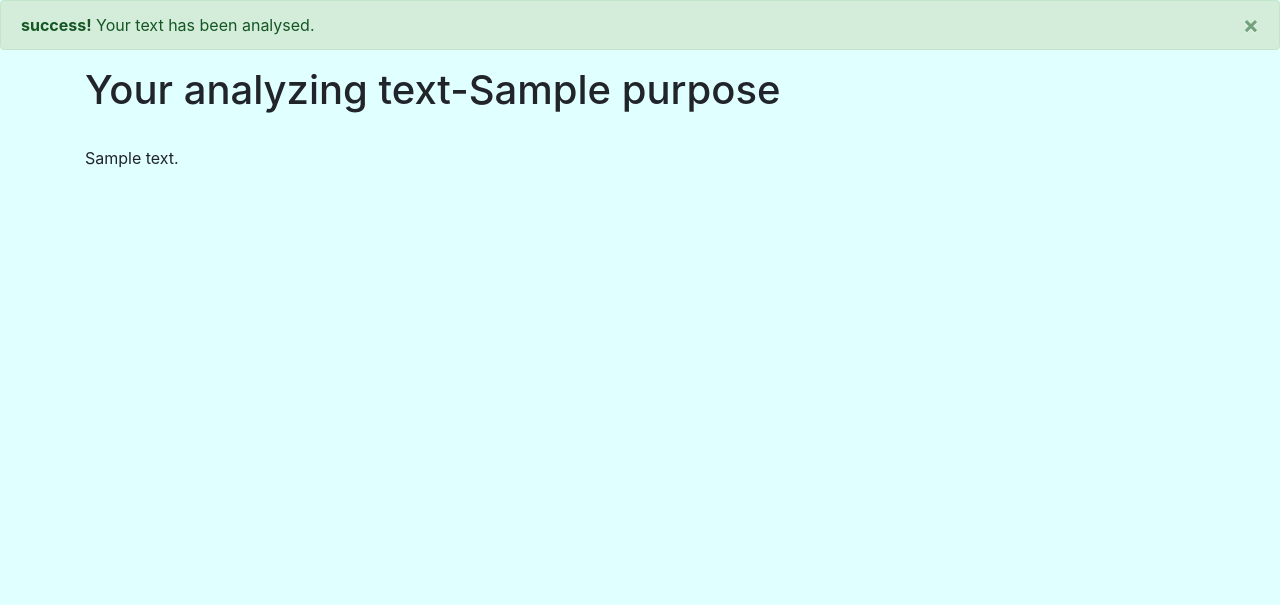
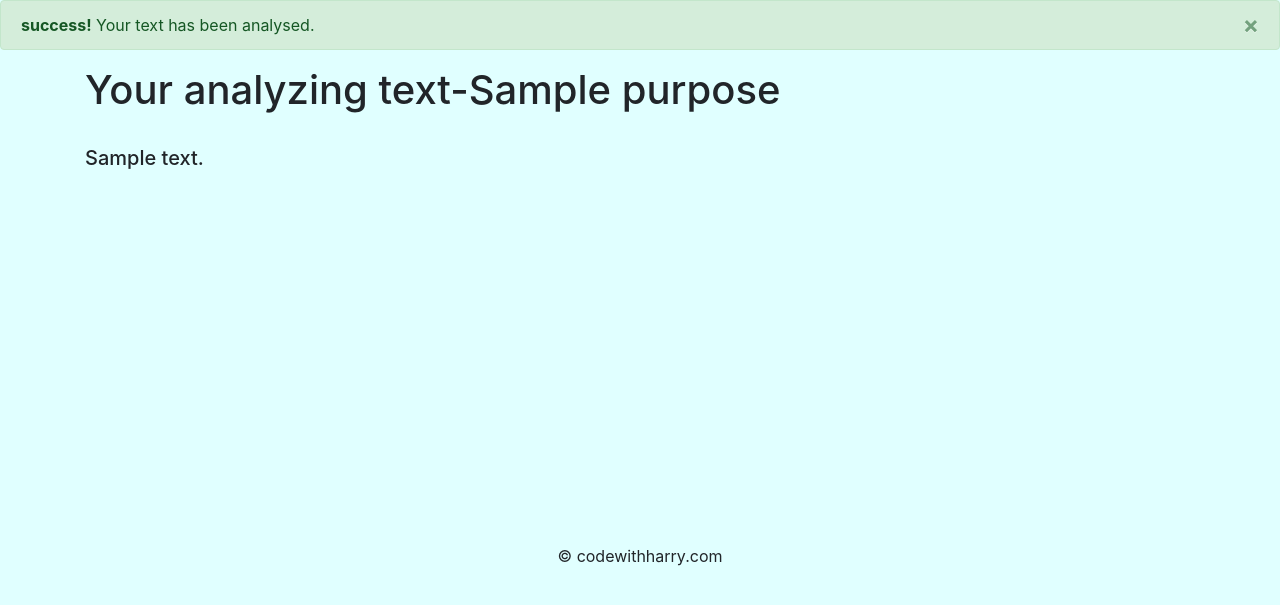
Before and after one commit to ashuSharma1999/Text-Analyser-web, a Django app: template mysite/templates/analyse.html in a window 1280 px wide. Shown: the part 56-661 px from the top of the page. Run offline with Django 3.2, Linux system fonts and the light colour scheme; the template is opened without the code that fills it: most values are stand-ins (such as "Sample title", 1, 10 or a date in 2020); some libraries are stand-ins or nearby versions.

Commit message:
add something

```diff
--- a/mysite/templates/analyse.html
+++ b/mysite/templates/analyse.html
@@ -43,8 +43,11 @@
       </div>
       <div class="container">
             <h1>Your analyzing text-{{purpose}} </h1>
-            <p><pre></pre>{{analyse_text}}</pre></p>
+            <h5><p><pre></pre>{{analyse_text}}</pre></p></h5>
       </div>
+      <footer style="margin-top:29.2%;">
+        <center><p>&copy; codewithharry.com</p></center>
+      </footer>
 
     <!-- Optional JavaScript -->
     <!-- jQuery first, then Popper.js, then Bootstrap JS -->
```
